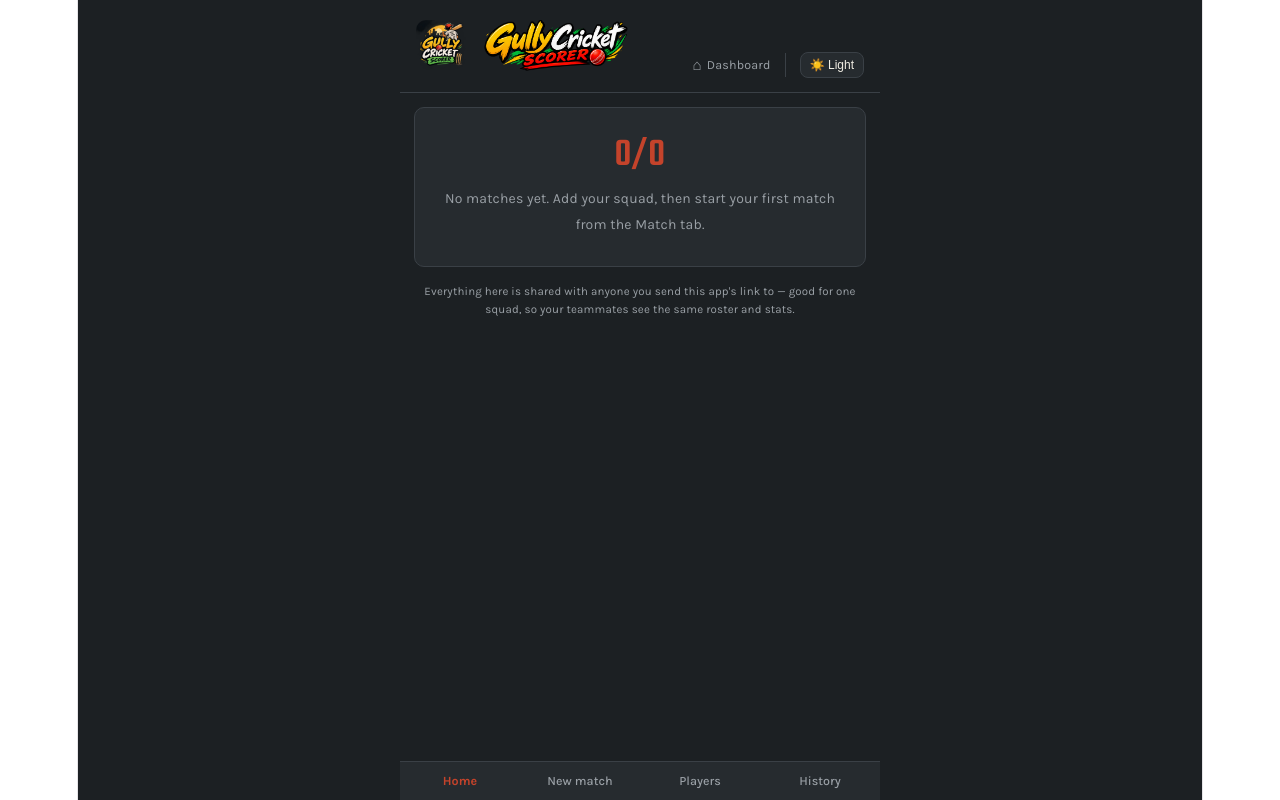
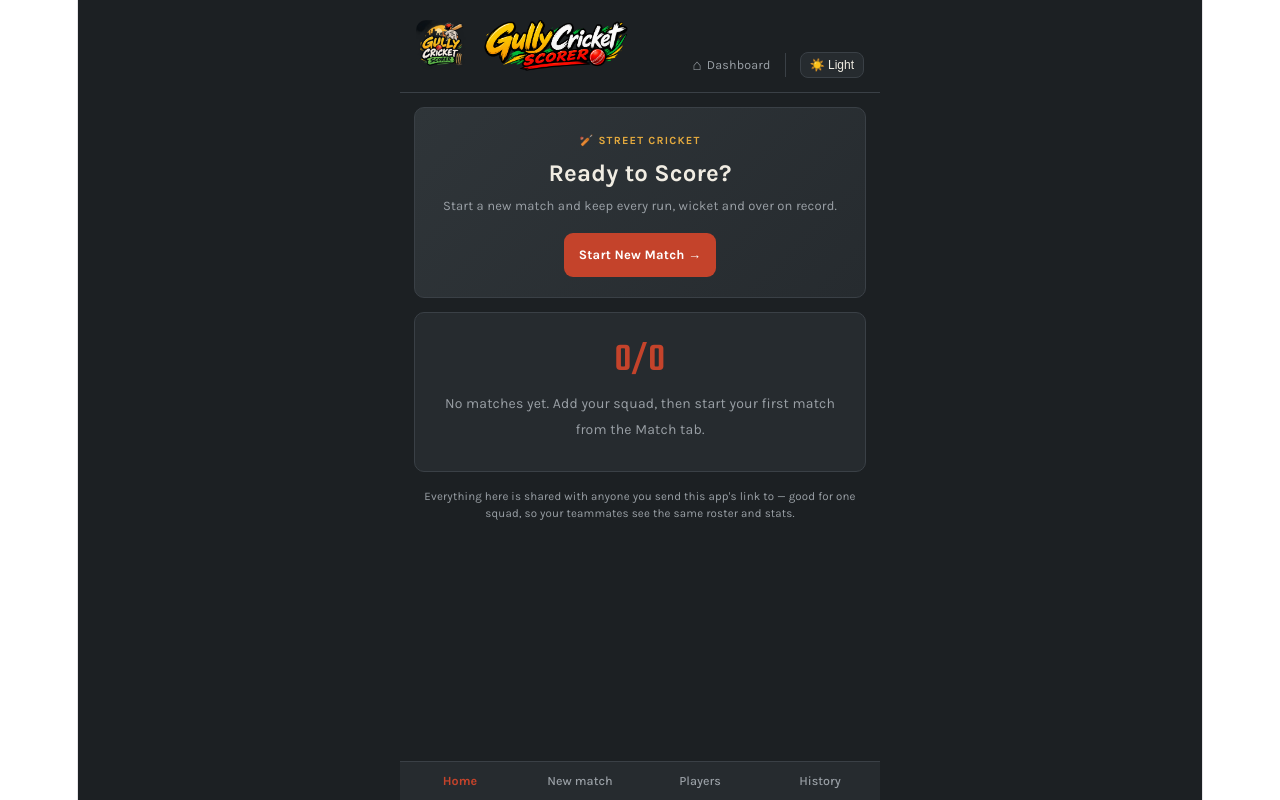
Before and after one commit to mhtb777/Gully_Cricket, a React (Vite) app: page / in a window 1280 px wide. Built offline with nearby package versions, Linux system fonts and the light colour scheme.

Commit message:
MADE APK

```diff
--- a/src/App.jsx
+++ b/src/App.jsx
@@ -946,6 +946,8 @@ function Header({ liveMatch, tab, theme, setTheme }) {
   />
 </div>
 
+
+
 </div>
       <div style={{ fontSize: 12.5, color: C.muted, display: "flex", alignItems: "center", gap: 6 }}>
         {liveMatch && (
@@ -1056,6 +1058,71 @@ function Dashboard({ players, matches, liveMatch, careerStats, goToMatch, goToHi
 
   return (
     <div>
+
+      {!liveMatch && (
+        <Panel
+          style={{
+            marginBottom: 14,
+            padding: 20,
+            cursor: "pointer",
+            background: `linear-gradient(135deg, ${C.panelLight}, ${C.panel})`,
+            border: `1px solid ${C.border}`,
+            position: "relative",
+            overflow: "hidden",
+          }}
+          onClick={goToMatch}
+        >
+          <div
+            style={{
+              fontSize: 11,
+              color: C.mustard,
+              fontWeight: 800,
+              letterSpacing: 1.2,
+              textTransform: "uppercase",
+              marginBottom: 6,
+            }}
+          >
+            🏏 Street Cricket
+          </div>
+
+          <div
+            style={{
+              fontSize: 24,
+              fontWeight: 900,
+              color: C.text,
+              lineHeight: 1.1,
+            }}
+          >
+            Ready to Score?
+          </div>
+
+          <div
+            style={{
+              fontSize: 13,
+              color: C.muted,
+              marginTop: 6,
+              marginBottom: 14,
+            }}
+          >
+            Start a new match and keep every run, wicket and over on record.
+          </div>
+
+          <div
+            style={{
+              display: "inline-block",
+              padding: "9px 15px",
+              borderRadius: 9,
+              background: C.red,
+              color: "#fff",
+              fontSize: 13,
+              fontWeight: 800,
+            }}
+          >
+            Start New Match →
+          </div>
+        </Panel>
+      )}
+
       {liveMatch && (
         <Panel style={{ borderColor: C.mustard, marginBottom: 14, cursor: "pointer" }} onClick={goToMatch}>
           <div style={{ fontSize: 12, color: C.mustard, fontWeight: 700, marginBottom: 6 }}>Match in progress</div>
@@ -1075,14 +1142,38 @@ function Dashboard({ players, matches, liveMatch, careerStats, goToMatch, goToHi
       )}
 
 {(matches.length > 0 || liveMatch) && (
-        <div style={{ display: "grid", gridTemplateColumns: "1fr 1fr", gap: 10, marginBottom: 14 }}>
-          <Panel>
+  <div
+    style={{
+      display: "grid",
+      gridTemplateColumns: "1fr 1fr",
+      gap: 10,
+      marginBottom: 14,
+    }}
+  >
+    <Panel
+      style={{
+        textAlign: "center",
+        borderTop: `3px solid ${C.mustard}`,
+        padding: 16,
+      }}
+    >
       <ScoreDigits size={34}>{completed.length}</ScoreDigits>
-            <div style={{ fontSize: 12, color: C.muted, marginTop: 2 }}>matches played</div>
+      <div style={{ fontSize: 12, color: C.muted, marginTop: 2 }}>
+        matches played
+      </div>
     </Panel>
-          <Panel>
+
+    <Panel
+  style={{
+    textAlign: "center",
+    borderTop: `3px solid ${C.green}`,
+    padding: 16,
+  }}
+>
       <ScoreDigits size={34}>{players.length}</ScoreDigits>
-            <div style={{ fontSize: 12, color: C.muted, marginTop: 2 }}>players in the squad</div>
+      <div style={{ fontSize: 12, color: C.muted, marginTop: 2 }}>
+        players in the squad
+      </div>
     </Panel>
   </div>
 )}
```
Also changed, not shown: 1 other file (tests, documents, lock files or other folders). Lines whose indentation alone changed are shown as unchanged.
